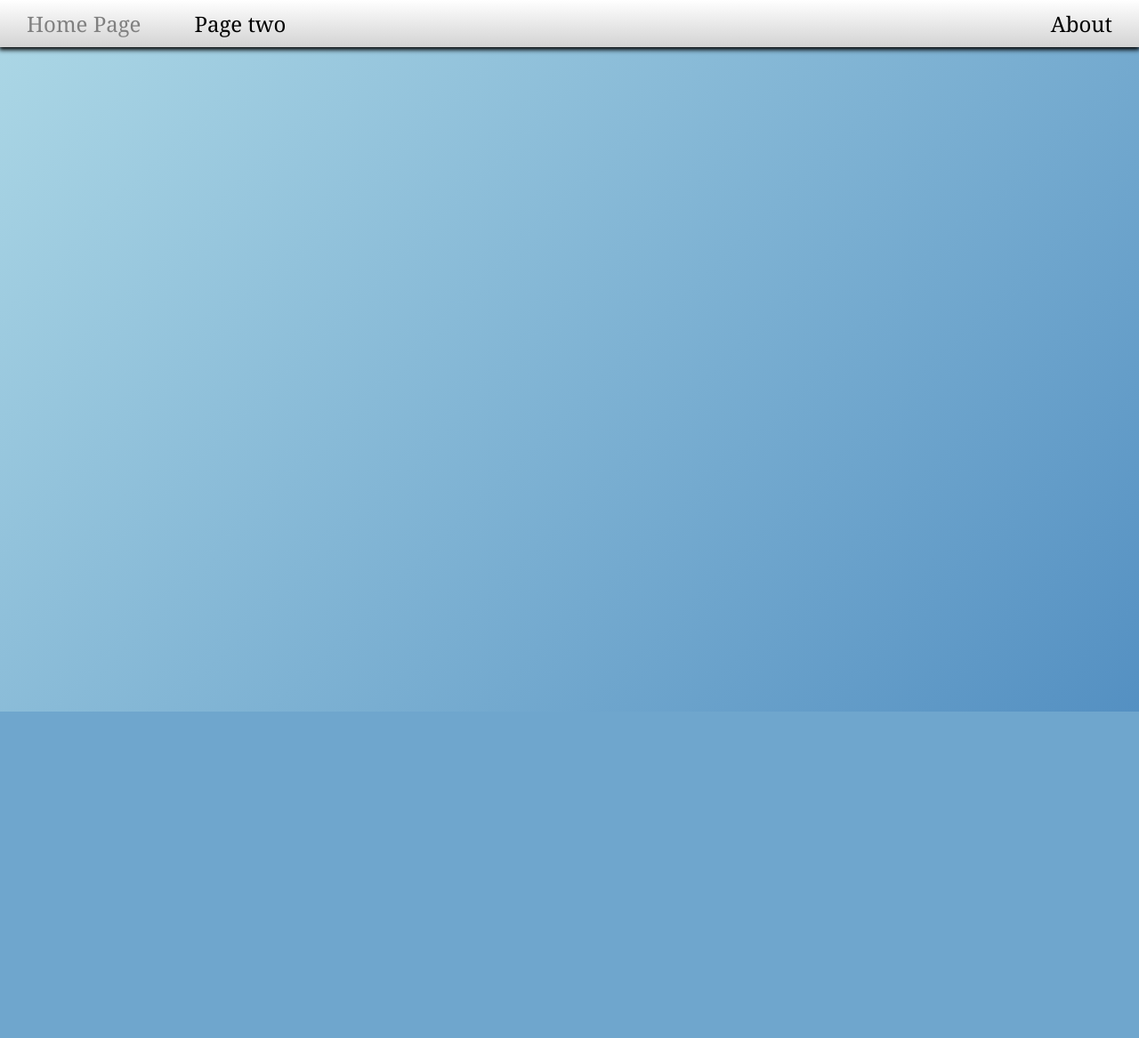
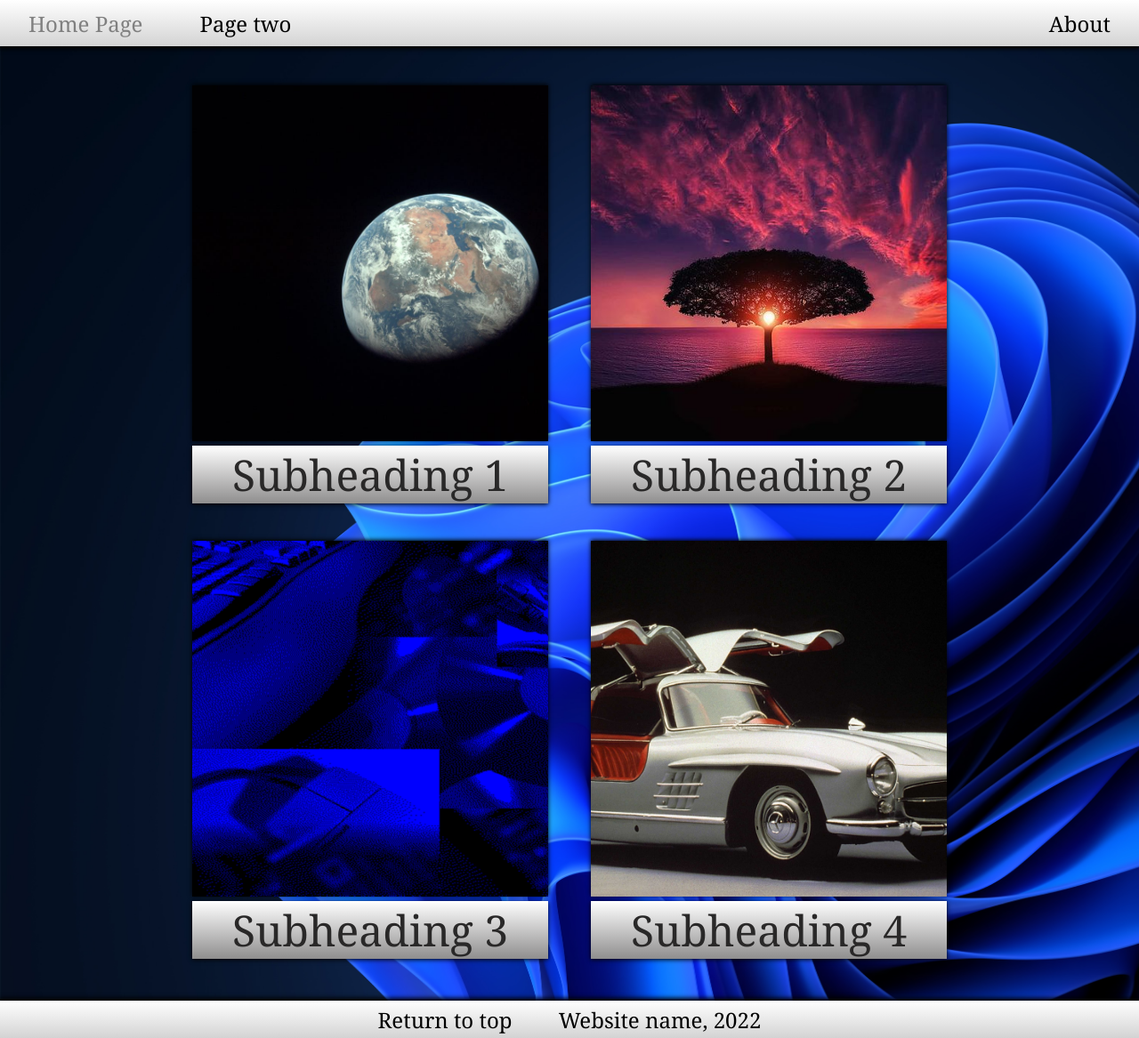
Before and after one commit to danielas1901/Big-Bev-Coding, a PHP site: page /second.html in a window 1280 px wide. Shown: the whole page at 89% size. Before the commit the page ends 800 px from the top, so only its background shows below. Run offline with PHP 8.4, Linux system fonts and the light colour scheme.

Commit message:
Added Footer, and designed 2nd page

```diff
--- a/Website/format.css
+++ b/Website/format.css
@@ -12,11 +12,14 @@ html {
 body {
   display: flex;
   flex-direction: column;
-  padding-top: 100px;
-  background-image: linear-gradient(135deg, lightblue, rgb(84, 144, 194));
+
+  background: url(Images/2ndback.jpg);
+  background-size: cover;
+  background-repeat: no-repeat;
 }
 
 .Navbar {
+  z-index: 1000;
   top: 0;
   position: fixed;
   list-style-type: none;
@@ -34,9 +37,10 @@ body {
 }
 
 .nav {
+  overflow: hidden;
   display: block;
   text-align: center;
-  padding: 10px 30px;
+  padding: 0.6rem 2rem;
   text-decoration: none;
   font-size: 1.5rem;
   color: black;
@@ -49,3 +53,94 @@ body {
 .nav:hover {
   color: grey;
 }
+
+.placeholder {
+  padding-top: 6rem;
+  display: flex;
+  flex-direction: column;
+  height: 100%;
+  width: 85%;
+  margin: auto;
+  margin-bottom: 3.3rem;
+}
+
+.row1 {
+  display: flex;
+  justify-content: center;
+  width: 100%;
+  height: 29rem;
+}
+
+.row2 {
+  margin-top: 3rem;
+  display: flex;
+  justify-content: center;
+  width: 100%;
+  height: 29rem;
+}
+
+.object {
+  position: relative;
+  margin: 0 1.5rem;
+}
+
+.object img {
+  box-shadow: 0px -1px 5px 0px black;
+  width: 25rem;
+  height: 25rem;
+  object-fit: cover;
+}
+
+.object p {
+  box-shadow: 0px 1px 5px 0px black;
+  text-align: center;
+  width: 100%;
+  background: linear-gradient(white, rgb(143, 142, 142));
+  color: rgb(41, 40, 40);
+  font-size: 3rem;
+  position: absolute;
+}
+
+.object:hover {
+  cursor: pointer;
+  transform: scale(1.1, 1.1);
+  transition-duration: 0.5s;
+}
+
+.bottom {
+  z-index: 1000;
+  display: flex;
+  justify-content: center;
+}
+
+.footer {
+  bottom: 0;
+  width: 100vw;
+  box-shadow: 0px -2px 5px 1px;
+  text-align: center;
+  overflow: hidden;
+  background: linear-gradient(white, lightgrey);
+}
+
+.foot {
+  display: inline-block;
+}
+
+.Fitem {
+  display: block;
+  text-decoration: none;
+  padding: 0.3rem 1.5rem;
+  text-decoration: none;
+  font-size: 1.5rem;
+  color: black;
+  text-align: center;
+}
+
+.Fitem:hover {
+  cursor: default;
+}
+
+#return:hover {
+  cursor: pointer;
+  color: grey;
+}
--- a/Website/second.html
+++ b/Website/second.html
@@ -10,12 +10,36 @@
 </head>
 
 <body>
+    <a id="begin"></a>
     <ul class="Navbar">
         <li class="headItem"><a class="nav" href="main.html">Home Page</a></li>
         <li class="headItem"><a class="nav" href="second.html">Page two</a></li>
         <li class="headItem" id="about"><a class="nav" href="about.html">About</a></li>
     </ul>
-
+    <div class="placeholder">
+        <div class="row1">
+            <div class="object"><img src="Images/Filler1.jpeg" alt="Earth">
+            <p>Subheading 1</p>
+            </div>
+            <div class="object"><img src="Images/Filler2.jpg" alt="Trees">
+            <p>Subheading 2</p>
+            </div>
+        </div>
+        <div class="row2">
+            <div class="object"><img src="Images/Filler3.png" alt="Win95">
+            <p>Subheading 3</p>
+            </div>
+            <div class="object"><img src="Images/Filler4.jpg" alt="Vroom">
+            <p>Subheading 4</p>
+            </div>
+        </div>
+    </div>
+    <div class="bottom">
+        <ul class="footer">
+            <li class="foot"><a class="Fitem" id="return" href="#begin">Return to top</a></li>
+            <li class="foot"><a class="Fitem">Website name, 2022</a></li>
+        </ul>
+    </div>
 </body>
 
 </html>
```
Also changed, not shown: Website/about.css (+42 -3 lines), Website/about.html (+7 -0 lines), Website/main.html (+7 -0 lines), Website/mainpage.css (+40 -1 lines), Website/Images/2ndback.jpg (added), Website/Images/Filler1.jpeg (added), Website/Images/Filler2.jpg (added), Website/Images/Filler3.png (added), Website/Images/Filler4.jpg (added).
